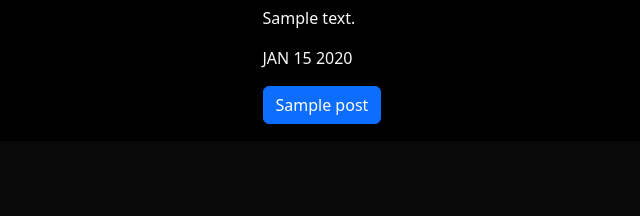
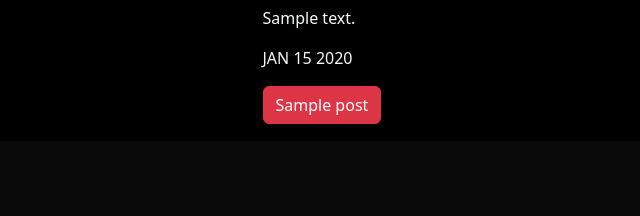
Before and after one commit to TJ-Rex/dj-portfolio, a Django app: page /blog/ in a window 1280 px wide. Shown: the part 251-467 px from the top of the page, without its empty margins (119-759 px from the left). Run offline with Django 5.2, Linux system fonts and the light colour scheme; tables that the repository leaves empty hold one stand-in row (values such as "Sample post").

Commit message:
first commit

```diff
--- a/blog/templates/posts.html
+++ b/blog/templates/posts.html
@@ -22,7 +22,7 @@
         <p>{{post.description|striptags|truncatechars:100}}</p>
         <p>{{post.date|date:'M d Y'|upper}}</p>
 
-        <a href="{% url 'blog:post_detail' post.id %}" class="btn btn-primary">{{post.title}}</a>
+        <a href="{% url 'blog:post_detail' post.id %}" class="btn btn-danger">{{post.title}}</a>
       </div>
     </div>
   </div>
```
